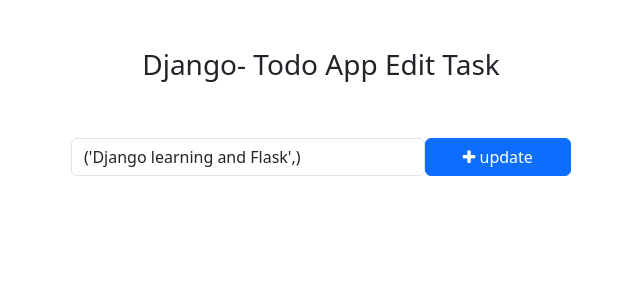
After one commit to AshwatRathod007/todo, a Django app: page /todo/edit_task/1/ in a window 1280 px wide. The commit adds this page. Shown: the top 300 px of the page, without its empty margins (319-959 px from the left). Run offline with Django 5.2, Linux system fonts and the light colour scheme; data comes from the database, SQL or seed files in the repository; both versions use the stored data as it was after the commit.

Commit message:
todo app -final

```diff
--- /dev/null
+++ b/templates/edit_task.html
@@ -0,0 +1,28 @@
+<!DOCTYPE html>
+<html lang="en">
+<head>
+    <meta charset="UTF-8">
+    <meta name="viewport" content="width=device-width, initial-scale=1.0">
+    <title>Edit Task Django Todo App </title>
+        <!-- Bootstrap -->
+        <link href="https://cdn.jsdelivr.net/npm/bootstrap@5.3.0-alpha1/dist/css/bootstrap.min.css" rel="stylesheet" integrity="sha384-GLhlTQ8iRABdZLl6O3oVMWSktQOp6b7In1Zl3/Jr59b6EGGoI1aFkw7cmDA6j6gD" crossorigin="anonymous">
+        <script src="https://cdn.jsdelivr.net/npm/bootstrap@5.3.0-alpha1/dist/js/bootstrap.bundle.min.js" integrity="sha384-w76AqPfDkMBDXo30jS1Sgez6pr3x5MlQ1ZAGC+nuZB+EYdgRZgiwxhTBTkF7CXvN" crossorigin="anonymous"></script>
+        <!-- Font Awesome Icons -->
+        <link rel="stylesheet" href="https://cdnjs.cloudflare.com/ajax/libs/font-awesome/4.7.0/css/font-awesome.min.css">
+</head>
+<body>
+    <div class="container">
+        <h3 class="pt-5 pb-5 text-center"> Django- Todo App Edit Task</h3>
+        <form action="{% url 'edit_task' get_task.id %}" method="POST" style="width:500px; margin: auto;">
+            {% csrf_token %}
+            <div class="form-group">
+                <span style="display: flex;">
+                    <input type="text" name="task" class="form-control" placeholder="Edit a Task" value="{{ get_task.task }}">
+                    <button type="submit" class="btn btn-primary" style="width: 200px;"><i class="fa fa-plus"></i> update </button>
+                </span>
+            </div>
+        </form>
+    </div>
+
+</body>
+</html>
--- a/todo/urls.py
+++ b/todo/urls.py
@@ -3,5 +3,12 @@
 
 
 urlpatterns = [
-    path('addTask/', views.addTask, name='addTask')
+    path('addTask/', views.addTask, name='addTask'),
+    path('mark_as_done/<int:pk>/', views.mark_as_done, name="mark_as_done"),
+    path('delet_task/<int:pk>/', views.delet_task, name="delet_task"),
+    #mark as undone
+    path('mark_as_undone/<int:pk>/', views.mark_as_undone, name="mark_as_undone"),
+
+    #Edit Fetaure
+    path('edit_task/<int:pk>/', views.edit_task, name='edit_task'),
 ]
--- a/todo/views.py
+++ b/todo/views.py
@@ -1,4 +1,4 @@
-from django.shortcuts import render, redirect
+from django.shortcuts import render, redirect, get_object_or_404
 from django.http import HttpResponse
 from .models import Task
 
@@ -7,3 +7,33 @@
     task = request.POST["task"]
     Task.objects.create(task=task)
     return redirect('home')
+
+def mark_as_done(request, pk):
+    task = get_object_or_404(Task,pk=pk)
+    task.is_completed = True
+    task.save()
+    return redirect('home')
+
+def delet_task(request, pk):
+    task = get_object_or_404(Task,pk=pk)
+    task.delete()
+    return redirect('home')
+
+def mark_as_undone(request, pk):
+    task = get_object_or_404(Task, pk=pk)
+    task.is_completed = False
+    task.save()
+    return redirect('home')
+
+def edit_task(request, pk):
+    get_task = get_object_or_404(Task, pk=pk)
+    if request.method == 'POST':
+        new_task = request.POST['task'],
+        get_task.task = new_task
+        get_task.save()
+        return redirect('home')
+    else:
+        context = {
+            'get_task':get_task,
+        }
+        return render(request, 'edit_task.html', context)
--- a/todo_main/views.py
+++ b/todo_main/views.py
@@ -3,7 +3,10 @@
 
 def home(request):
     tasks = Task.objects.filter(is_completed = False).order_by('-updated_at')
+    completed_tasks = Task.objects.filter(is_completed = True)
+    # print(completed_tasks)
     context = {
-        'tasks': tasks
+        'tasks': tasks,
+        'completed_tasks' :completed_tasks
     }
     return render(request, 'home.html', context)
```
Also changed, not shown: templates/home.html (+9 -4 lines), db.sqlite3.
